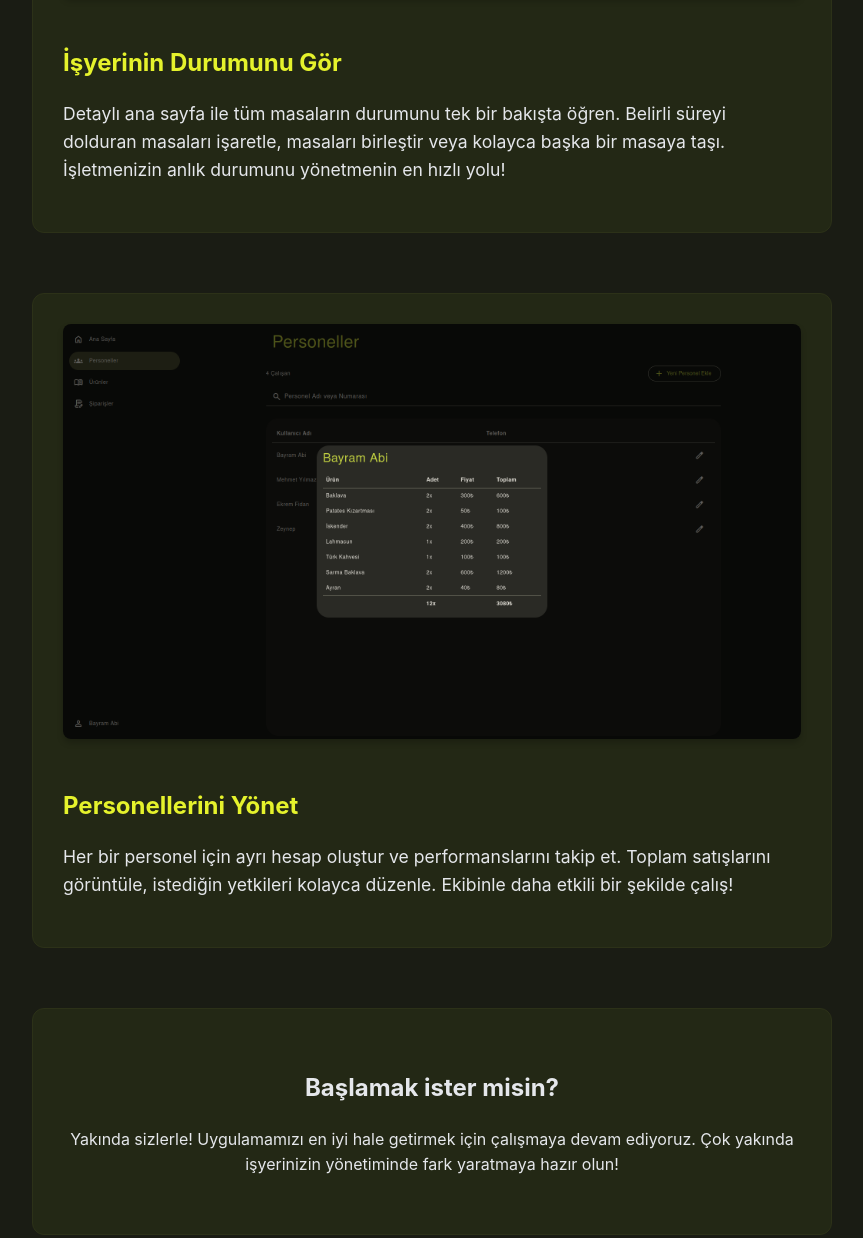
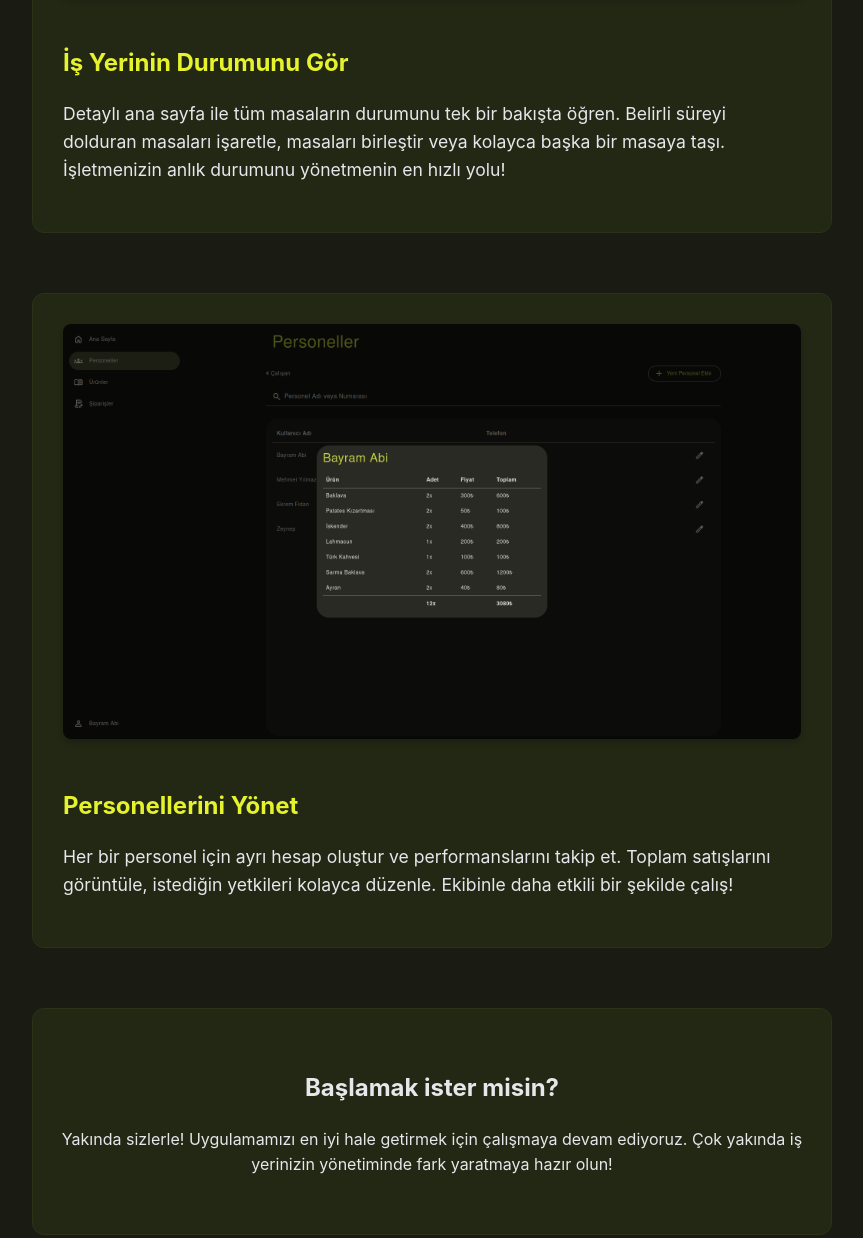
Before and after one commit to Lessyzz/siparisver-web, a plain HTML site: page index.html in a window 1280 px wide. Shown: the part 1578-2816 px from the top of the page, without its empty margins (208-1071 px from the left). Drawn offline with Linux system fonts and the light colour scheme.

Commit message:
Little Fix

```diff
--- a/index.html
+++ b/index.html
@@ -117,7 +117,7 @@
 
     <div class="feature">
         <img src="./assets/tables.png" alt="Masaların genel görünümünü gösteren bir resim">
-        <h2>İşyerinin Durumunu Gör</h2>
+        <h2>İş Yerinin Durumunu Gör</h2>
         <p>Detaylı ana sayfa ile tüm masaların durumunu tek bir bakışta öğren. Belirli süreyi dolduran masaları
             işaretle,
             masaları birleştir veya kolayca başka bir masaya taşı. İşletmenizin anlık durumunu yönetmenin en hızlı yolu!
@@ -134,7 +134,7 @@
     <div class="cta">
         <h2>Başlamak ister misin?</h2>
         <p>Yakında sizlerle! Uygulamamızı en iyi hale getirmek için çalışmaya devam ediyoruz.
-            Çok yakında işyerinizin yönetiminde fark yaratmaya hazır olun!</p>
+            Çok yakında iş yerinizin yönetiminde fark yaratmaya hazır olun!</p>
     </div>
 </body>
 
```
